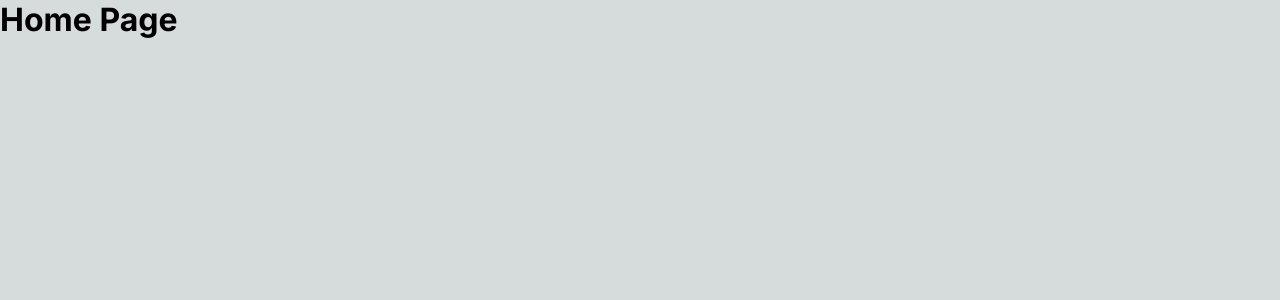
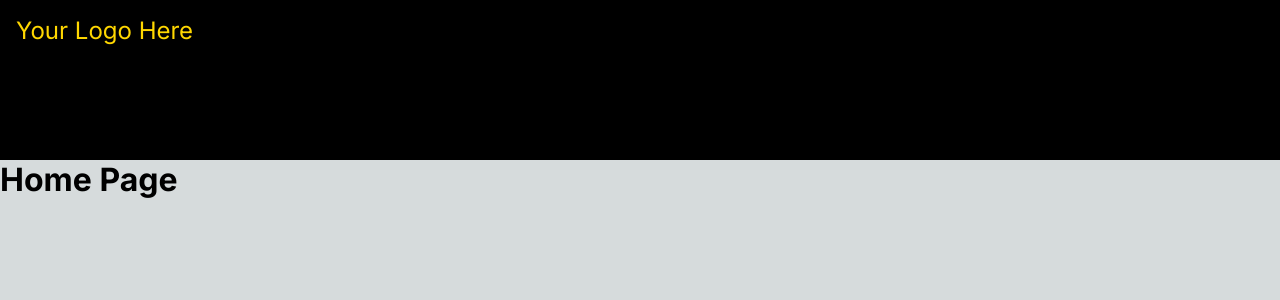
Before and after one commit to Cat4848/rock-of-ages-car-repairs, a Next.js app: page / in a window 1280 px wide. Shown: the top 300 px of the page. Built offline with nearby package versions, Linux system fonts and the light colour scheme.

Commit message:
feat/navbar (#4)
* feat/navbar-initial-setup

* chore/eslint-setup (#5)

* chore:installed-prettier

* chore:changed-eslint-config-filename

* chore:eslint-config-completed

* feat:navbar-initial-setup

* feat:added-link-com[

* feat:nav-bar-added

* feat:navbar-complete

```diff
--- /dev/null
+++ b/app/Components/LinkWrapper.tsx
@@ -0,0 +1,19 @@
+import styled from 'styled-components';
+import Link from 'next/link';
+
+const StyledLink = styled(Link)`
+  cursor: pointer;
+`;
+
+interface ILinkWrapper {
+  href: string;
+  children: React.ReactNode | string;
+}
+
+export default function LinkWrapper({ href, children }: ILinkWrapper) {
+  return (
+    <StyledLink href={href} legacyBehavior>
+      <a>{children}</a>
+    </StyledLink>
+  );
+}
--- /dev/null
+++ b/app/Components/NavBar.tsx
@@ -0,0 +1,51 @@
+"use client";
+
+import styled from "styled-components";
+import LinkWrapper from "./LinkWrapper";
+
+const Wrapper = styled.div`
+  background: black;
+  color: gold;
+  padding: 1vmin 1 vmin;
+  height: 10em;
+`;
+
+const Links = styled.ul`
+  display: flex;
+  flex-wrap: wrap;
+  gap: calc(1vw + 2lh);
+  justify-items: center;
+  justify-content: space-between;
+  margin: 0;
+  padding: 2vmin;
+  padding-bottom: 0.2lh;
+  font-size: calc(0.7rem + 1vw);
+`;
+
+interface INavBarItem {
+  href: string;
+  linkName: string;
+}
+
+interface INavBar {
+  navbarItems?: INavBarItem[];
+  logo?: React.ReactNode | string;
+}
+
+export default function NavBar({
+  navbarItems = [],
+  logo = "Your Logo Here"
+}: INavBar) {
+  return (
+    <Wrapper>
+      <Links>
+        <LinkWrapper href="/">{logo}</LinkWrapper>
+        {navbarItems.map((item) => (
+          <LinkWrapper href={`/${item.href}`} key={item.href}>
+            {item.linkName}
+          </LinkWrapper>
+        ))}
+      </Links>
+    </Wrapper>
+  );
+}
--- a/app/layout.tsx
+++ b/app/layout.tsx
@@ -1,22 +1,26 @@
-import type { Metadata } from 'next'
-import { Inter } from 'next/font/google'
-import './globals.css'
+import type { Metadata } from "next";
+import { Inter } from "next/font/google";
+import "./globals.css";
+import NavBar from "./components/NavBar";
 
-const inter = Inter({ subsets: ['latin'] })
+const inter = Inter({ subsets: ["latin"] });
 
 export const metadata: Metadata = {
-  title: 'Create Next App',
-  description: 'Generated by create next app',
-}
+  title: "Create Next App",
+  description: "Generated by create next app"
+};
 
 export default function RootLayout({
-  children,
+  children
 }: {
-  children: React.ReactNode
+  children: React.ReactNode;
 }) {
   return (
     <html lang="en">
-      <body className={inter.className}>{children}</body>
+      <body className={inter.className}>
+        <nav><NavBar/></nav>
+        <main>{children}</main>
+      </body>
     </html>
-  )
+  );
 }
--- a/package.json
+++ b/package.json
@@ -20,6 +20,8 @@
     "@types/react-dom": "^18",
     "eslint": "^8",
     "eslint-config-next": "14.0.4",
+    "eslint-config-prettier": "^9.1.0",
+    "prettier": "^3.2.5",
     "typescript": "^5"
   }
 }
```
Also changed, not shown: .eslintrc.json (deleted), 2 other files (tests, documents, lock files or other folders).
